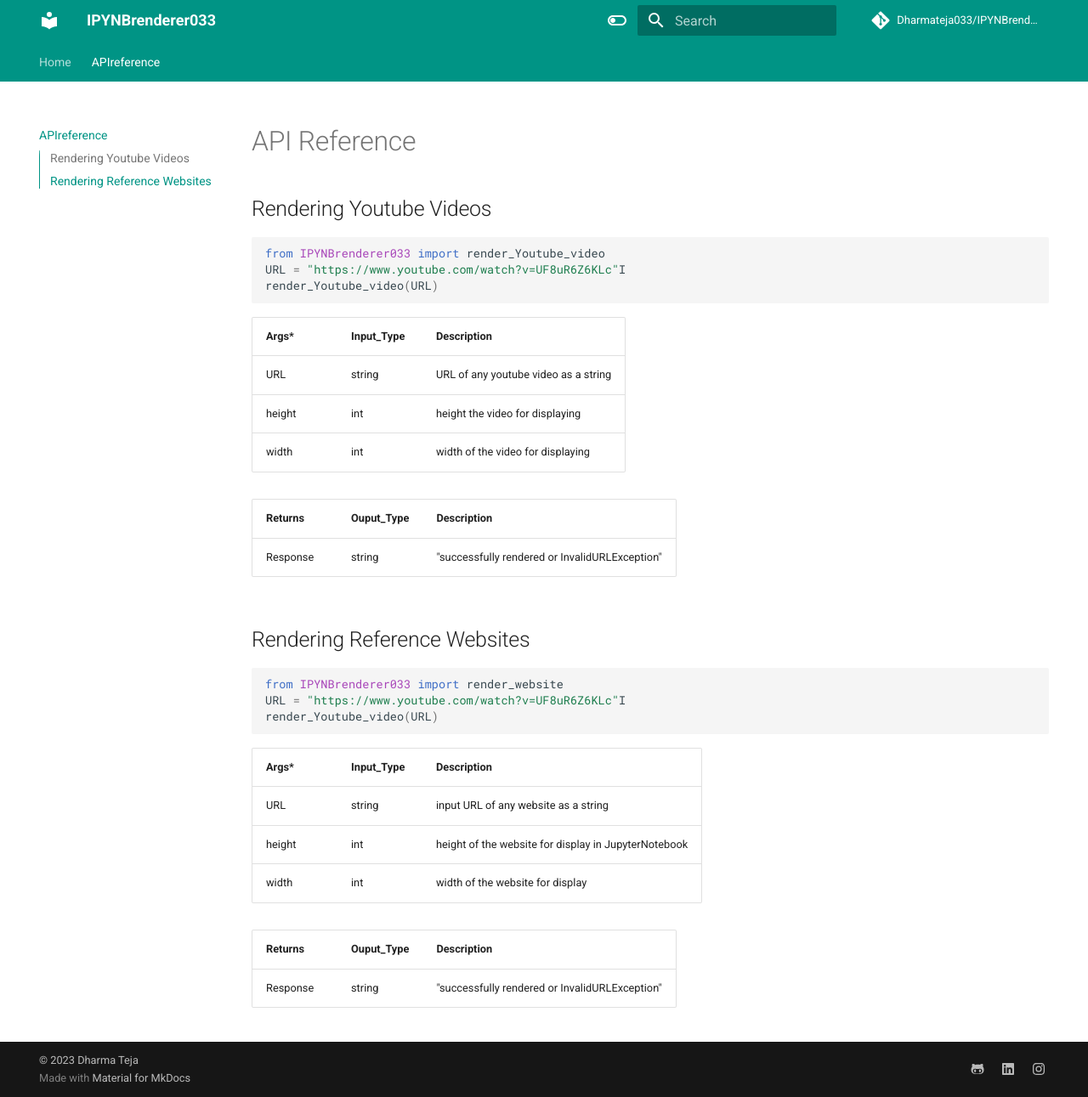
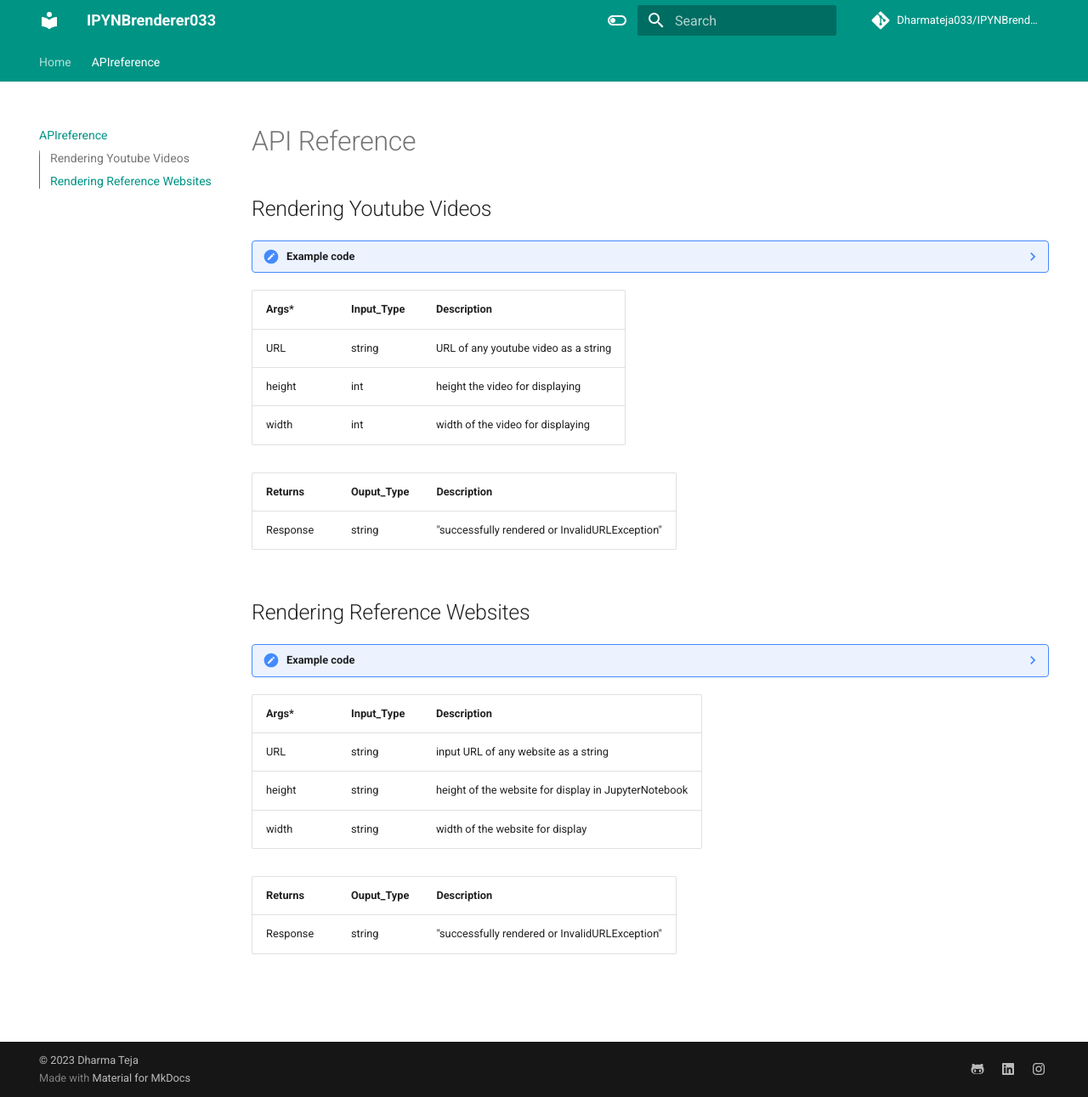
Before and after one commit to Dharmateja033/IPYNBrenderer, an MkDocs documentation site: the page built from docs/APIreference.md, in a window 1280 px wide and 1291 px high. Shown: the whole window at 85% size. Built offline with MkDocs 1.6.1 and Material for MkDocs 9.7.7, drawn with Linux system fonts in a browser that asks for light colours.

Commit message:
modified mkdocs

````diff
--- a/docs/APIreference.md
+++ b/docs/APIreference.md
@@ -1,11 +1,12 @@
 # API Reference
 
 ## Rendering Youtube Videos
-```python
-from IPYNBrenderer033 import render_Youtube_video
-URL = "https://www.youtube.com/watch?v=UF8uR6Z6KLc"I
-render_Youtube_video(URL)
-```
+??? note "Example code"
+    ```python
+    from IPYNBrenderer033 import render_Youtube_video
+    URL = "https://www.youtube.com/watch?v=UF8uR6Z6KLc"I
+    render_YouTube_video(URL=URL, width = 780, height = 480)
+    ```
 
 | Args*   | Input_Type | Description                          |
 |--------|------------|--------------------------------------|
@@ -18,17 +19,18 @@ render_Youtube_video(URL)
 | Response | string     | "successfully rendered or InvalidURLException" |
 
 ## Rendering Reference Websites
-```python
-from IPYNBrenderer033 import render_website
-URL = "https://www.youtube.com/watch?v=UF8uR6Z6KLc"I
-render_Youtube_video(URL)
-```
+??? note "Example code"
+    ```python
+    from IPYNBrenderer033 import render_website
+    URL = ""http://pytorch.org/"
+    render_site(URL = URL, width = "90%", height = "500")
+    ```
 
 | Args*  | Input_Type | Description                                          |
 |--------|------------|------------------------------------------------------|
 | URL    | string     | input URL of any website as a string                 |
-| height | int        | height of the website for display in JupyterNotebook |
-| width  | int        | width of the website for display                     |
+| height | string        | height of the website for display in JupyterNotebook |
+| width  | string        | width of the website for display                     |
 
 
 | Returns  | Ouput_Type | Description                                    |
````
